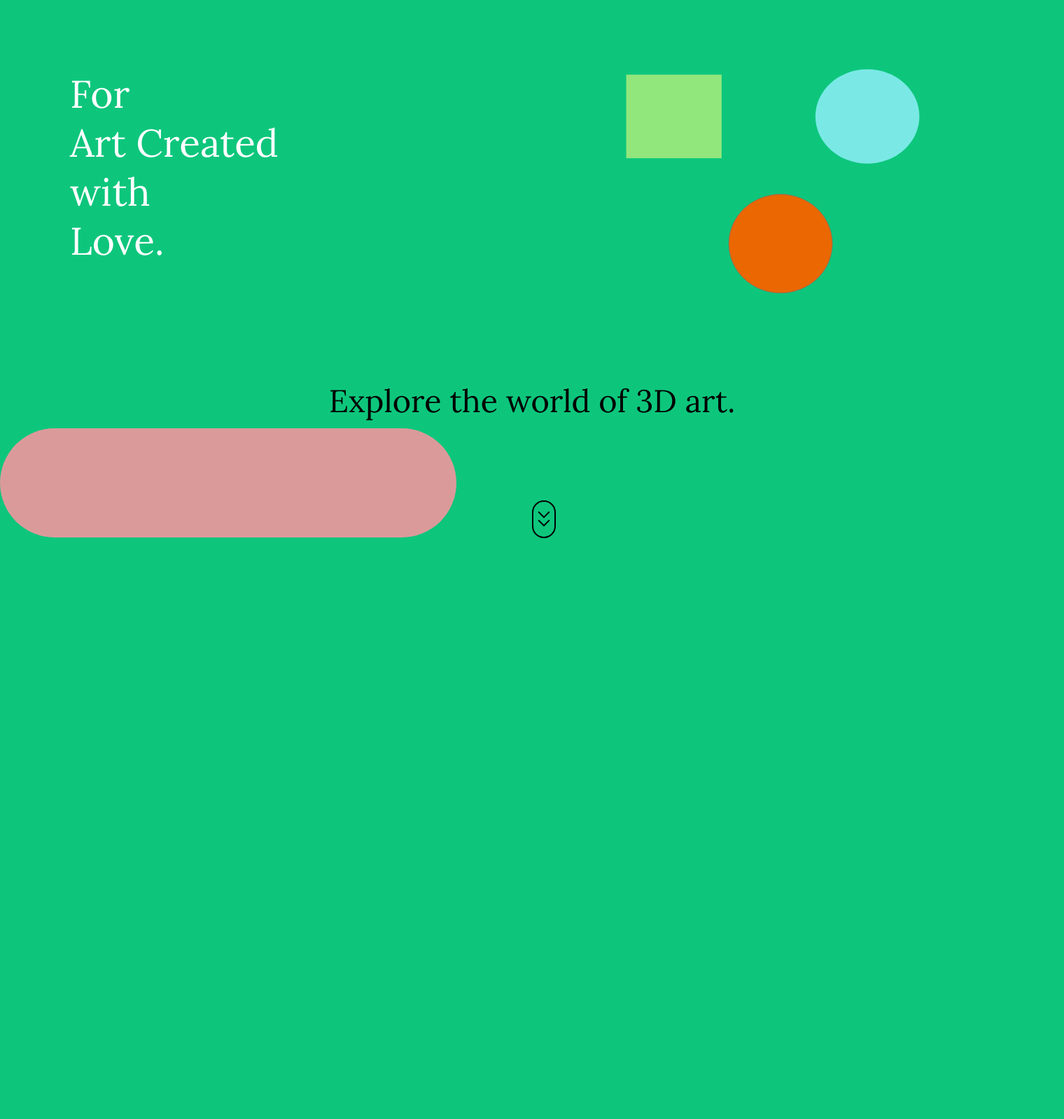
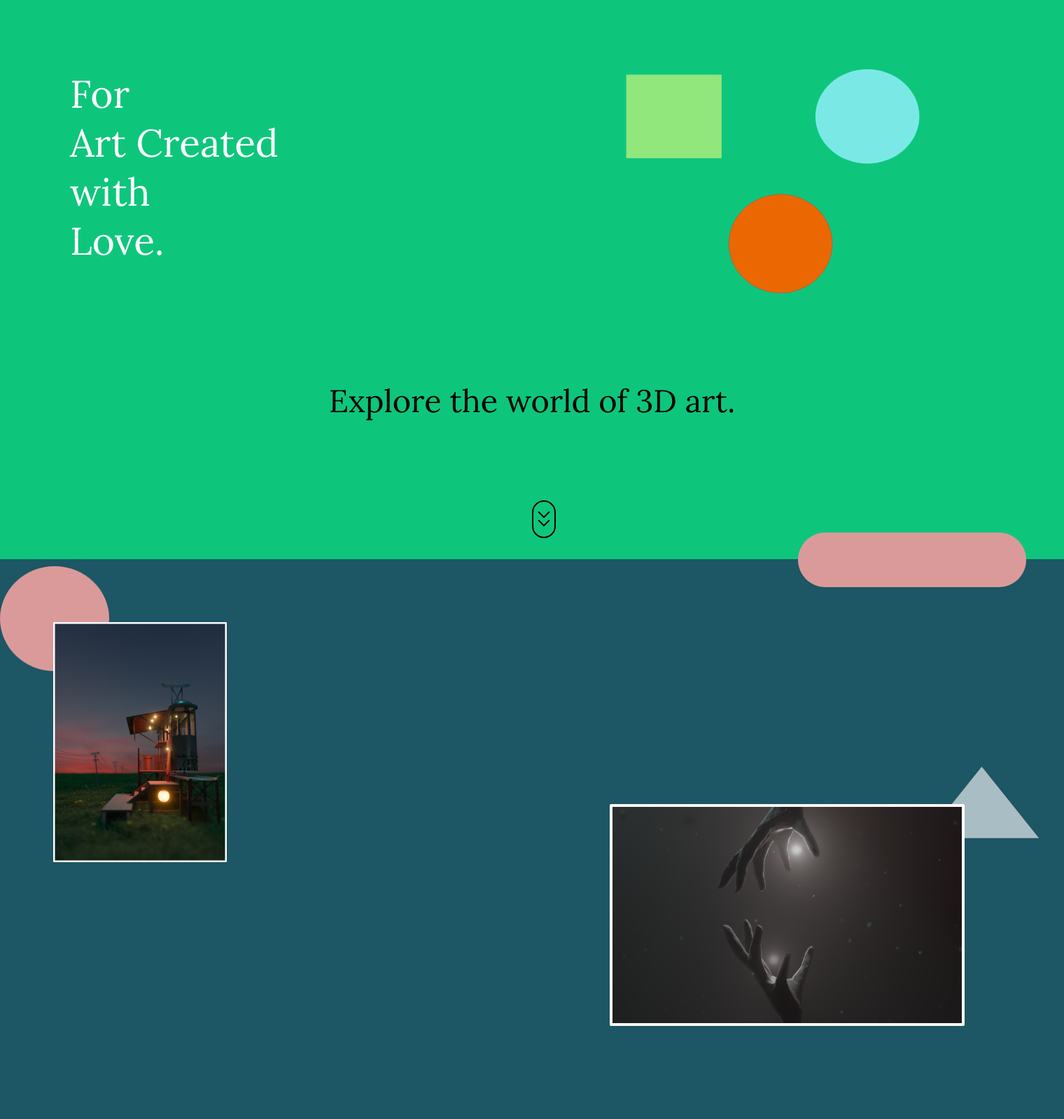
Before and after one commit to ND15/My_Website_V2, a Flask app: page / in a window 1520 px wide. Shown: the part 81-1680 px from the top of the page at 70% size. Before the commit the page ends 850 px from the top, so only its background shows below. Run offline with Flask 2, Linux system fonts and the light colour scheme.

Commit message:
Added art page

```diff
--- a/static/css/styles.css
+++ b/static/css/styles.css
@@ -75,6 +75,13 @@ a
     height: 100%;
     width: 100%;
     background-color: #0DC67C;
+}
+
+.page-two
+{
+    height: 100%;
+    width: 100%;
+    background-color: #1D5664;
 }
 
 .description
@@ -182,10 +189,46 @@ a
     }
 }
 
-.shapes-bar
+.shape-bar
 {
     position: absolute;
-    width: 652px;
-    height: 156px;
-    right: 10px;
+    width: 326px;
+    height: 78px;
+    bottom: -15%;
+    left: 75%;
 }
+
+.circle
+{
+    position: absolute;
+    width: 156px;
+    height: 150px;
+    padding-top: 10px;
+}
+
+.hotel
+{
+    position: absolute;
+    width: 248px;
+    height: 343px;
+    left: 5%;
+    padding-top: 90px;
+}
+
+.triangle
+{
+    position: absolute;
+    width: 165px;
+    height: 103px;
+    padding-top: 296px;
+    left: 1320px;
+}
+
+.hand
+{
+    position: absolute;
+    width: 507px;
+    height: 317px;
+    left: 871px;
+    padding-top: 350px;
+}
--- a/template/index.html
+++ b/template/index.html
@@ -25,10 +25,20 @@
                 <p class="explore">
                     Explore the world of  3D art.
                 </p>
-                <a href=".sdf">
+                <a href="#arts">
                     <div class="scroll-down"></div>
                 </a>
                 <img src="../static/rectangle_bar.png" alt="img" class="shape-bar">
+                </div>
+            </div>
+            <div class="page-two" id="arts">
+                <div class="image-one">
+                    <img src="../static/Circle.png" alt="circleimg" class="circle">
+                    <img src="../static/Hotel02 (1).png" alt="Hotelimg" class="hotel">
+                </div>
+                <div class="image-two">
+                    <img src="../static/image-traingle.png" alt="image-traingle" class="triangle">
+                    <img src="../static/handfinal8.png" alt="hand" class="hand">
                 </div>
             </div>
 
```
Also changed, not shown: static/Circle.png (added), static/Circle@2x.png (added), static/Hotel02 (1).png (added), static/Hotel02 (1)@2x.png (added), static/handfinal8.png (added), static/handfinal8@2x.png (added), static/image-traingle.png (added), static/image-traingle@2x.png (added).
